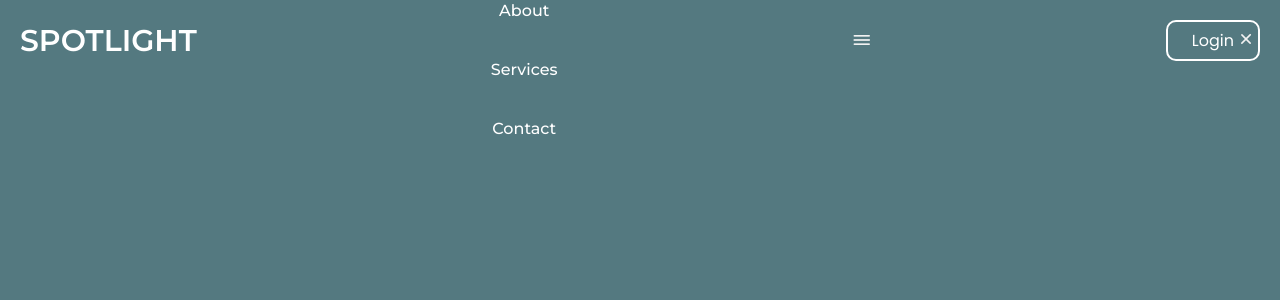
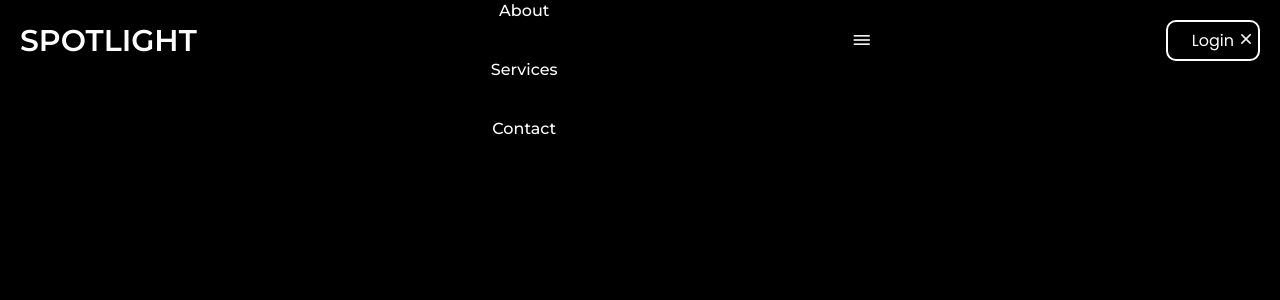
Before and after one commit to 65-75-65-83-72/Spotlight, a PHP site: page / in a window 1280 px wide. Shown: the top 300 px of the page. Run offline with PHP 8.4, Linux system fonts and the light colour scheme.

Commit message:
Update style.css

```diff
--- a/src/pages/style.css
+++ b/src/pages/style.css
@@ -217,7 +217,7 @@ img{
   position: relative;
   height: 100vh;
   width: 100%;
-  background-color: #547980;
+  background-color: #000000;
 }
 
 .home::before {
```
